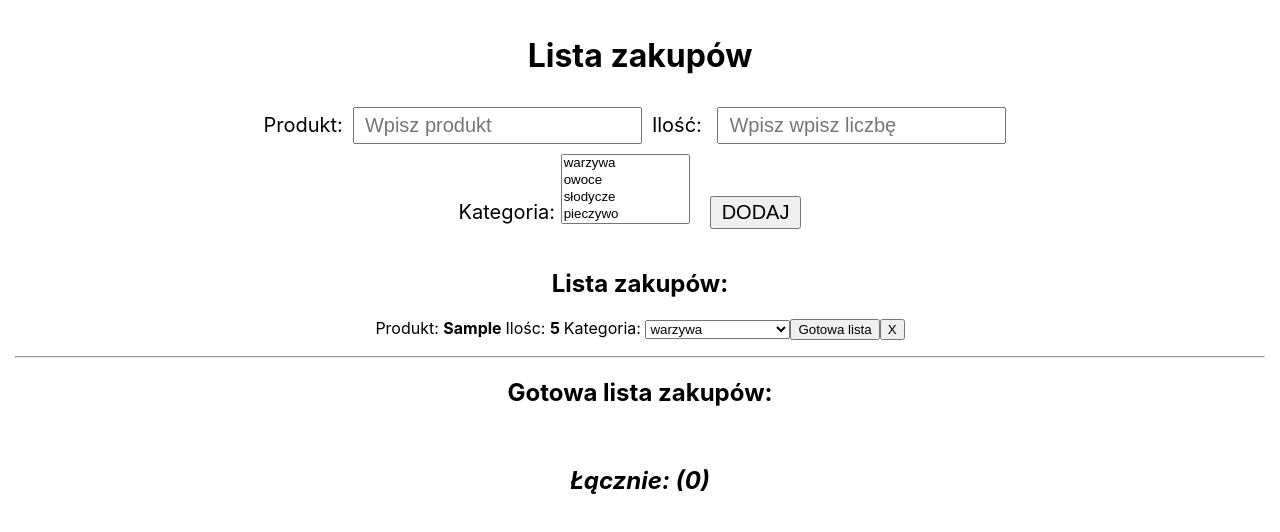
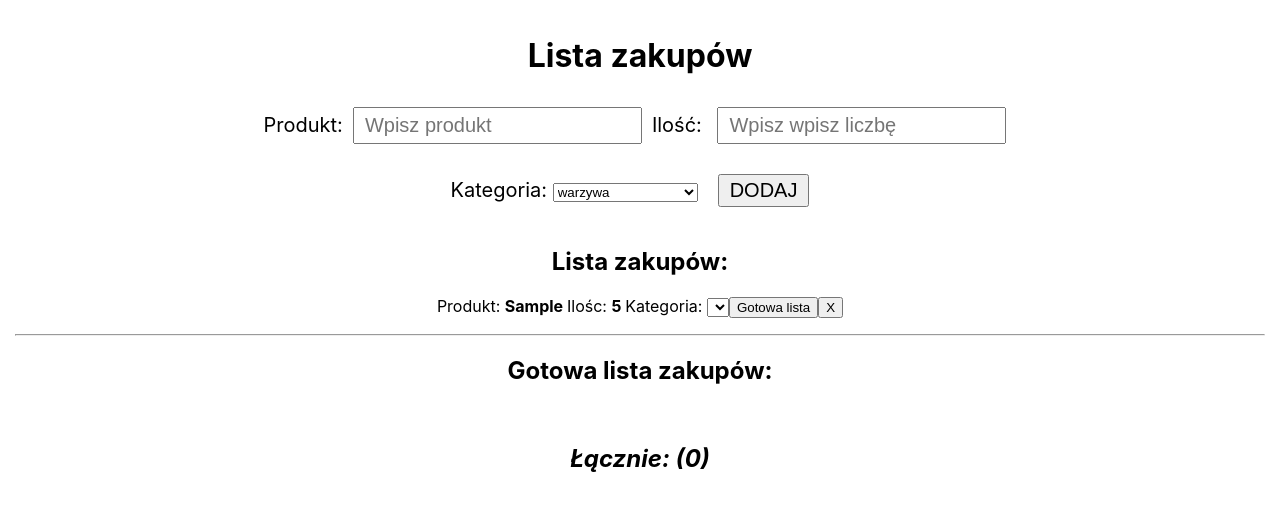
Before and after one commit to KonradGmur/Shopping-list, a React (Create React App) app: page / in a window 1280 px wide. Both pictures are taken after typing "Sample", "5" into the empty fields and a click on the button "DODAJ". Shown: the top 532 px of the page. Built offline with nearby package versions, Linux system fonts and the light colour scheme.

Commit message:
Changing the edition of the new list

```diff
--- a/src/components/AddList.js
+++ b/src/components/AddList.js
@@ -5,7 +5,7 @@ class AddList extends Component {
   state = {
     text: '',
     number: '',
-    value: '',
+    category: '',
   }
 
 
@@ -27,7 +27,7 @@ class AddList extends Component {
 
   handleSelect = (e) => {
     this.setState({
-      value: ['A', 'B', 'C', 'D', 'E', 'F', 'G']
+      category: e.target.value
     });
   }
 
@@ -40,7 +40,7 @@ class AddList extends Component {
         this.setState({
           text: '',
           number: '',
-          value: '',
+          category: '',
         })
       }
     } else {
@@ -56,14 +56,14 @@ class AddList extends Component {
         <label htmlFor="number">Ilość: </label>
         <input type="number" placeholder="Wpisz wpisz liczbę" value={this.state.number} onChange={this.handleNumber} /><br />
         <label htmlFor="select">Kategoria: </label>
-        <select multiple={true} value={this.state.value} onChange={this.handleSelect}>
-          <option value="A"> warzywa </option>
-          <option value="B"> owoce </option>
-          <option value="C"> słodycze </option>
-          <option value="D"> pieczywo </option>
-          <option value="E"> chemia gospodarcza </option>
-          <option value="F"> nabiał </option>
-          <option value="G"> mięso </option>
+        <select category={this.state.value} onChange={this.handleSelect}>
+          <option value="vegetables"> warzywa </option>
+          <option value="fruits"> owoce </option>
+          <option value="sweets"> słodycze </option>
+          <option value="bread"> pieczywo </option>
+          <option value="chemicals"> chemia gospodarcza </option>
+          <option value="dairy"> nabiał </option>
+          <option value="meat"> mięso </option>
         </select>
         <button type="submit" value="Dodaj" onClick={this.handleClick}>Dodaj</button>
       </form>
--- a/src/components/App.js
+++ b/src/components/App.js
@@ -31,31 +31,12 @@ class App extends Component {
     })
   }
 
-  setUpdate = (id, text) => {
-    const lists = [...this.state.lists];
-    lists.map(list => {
-      if (list.id === id) {
-        list.text = text;
-      }
-    })
-    this.setState({
-      lists: lists
-    })
-  }
-
   addNewList = (text, number, category) => {
     const list = {
       id: this.counter,
       text,
       number,
-      category: {
-        vegetables: 'warzywa',
-        fruits: 'owoce',
-        sweets: 'słodycze',
-        bread: 'pieczywo',
-        chemicals: 'chemia gospodarcza',
-        dairy: 'nabiał'
-      },
+      category,
       active: 'true',
       finishDate: null,
     }
@@ -72,7 +53,7 @@ class App extends Component {
       <div className="App">
         <h1>Lista zakupów</h1>
         <AddList add={this.addNewList} />
-        <TaskList lists={this.state.lists} delete={this.deleteList} change={this.changeListStatus} setUpdate={this.setUpdate} />
+        <TaskList lists={this.state.lists} delete={this.deleteList} change={this.changeListStatus} />
       </div>
     );
   }
--- a/src/components/List.js
+++ b/src/components/List.js
@@ -1,7 +1,7 @@
 import React from 'react';
 
 const List = (props) => {
-  const { id, text, number, category, finishDate, active, } = props.list;
+  const { id, text, number, finishDate, active, category } = props.list;
 
   if (active) {
     return (
@@ -9,14 +9,7 @@ const List = (props) => {
         <p>
           Produkt: <strong> {text} </strong>
         Ilośc: <strong> {number} </strong>
-        Kategoria: <select>
-            <option> {category.vegetables} </option>
-            <option> {category.fruits} </option>
-            <option> {category.sweets} </option>
-            <option> {category.bread} </option>
-            <option> {category.chemicals} </option>
-            <option> {category.dairy} </option>
-          </select>
+        Kategoria: <select>{category.vegetables}</select>
           <button onClick={() => props.change(id)}>Gotowa lista</button>
           <button onClick={() => props.delete(id)}>X</button>
         </p>
@@ -29,14 +22,7 @@ const List = (props) => {
         <p>
           Produkt: <strong> {text} </strong>
           Ilośc: <strong> {number} </strong>
-          Kategoria: <select>
-            <option> {category.vegetables} </option>
-            <option> {category.fruits} </option>
-            <option> {category.sweets} </option>
-            <option> {category.bread} </option>
-            <option> {category.chemicals} </option>
-            <option> {category.dairy} </option>
-          </select>
+          Kategoria: <select>{category}</select>
           Data zamówienia: <strong> {date} </strong>
           <button onClick={() => props.delete(id)}>X</button>
         </p>
--- a/src/components/TaskList.js
+++ b/src/components/TaskList.js
@@ -7,8 +7,8 @@ const TaskList = (props) => {
   const done = props.lists.filter(list => !list.active)
   console.log(active, done);
 
-  const activeLists = active.map(list => <List key={list.id} list={list} delete={props.delete} change={props.change} update={props.setUpdate} />)
-  const doneLists = done.map(list => <List key={list.id} list={list} delete={props.delete} change={props.change} update={props.setUpdate} />)
+  const activeLists = active.map(list => <List key={list.id} list={list} delete={props.delete} change={props.change} />)
+  const doneLists = done.map(list => <List key={list.id} list={list} delete={props.delete} change={props.change} />)
 
   return (
     <>
```
